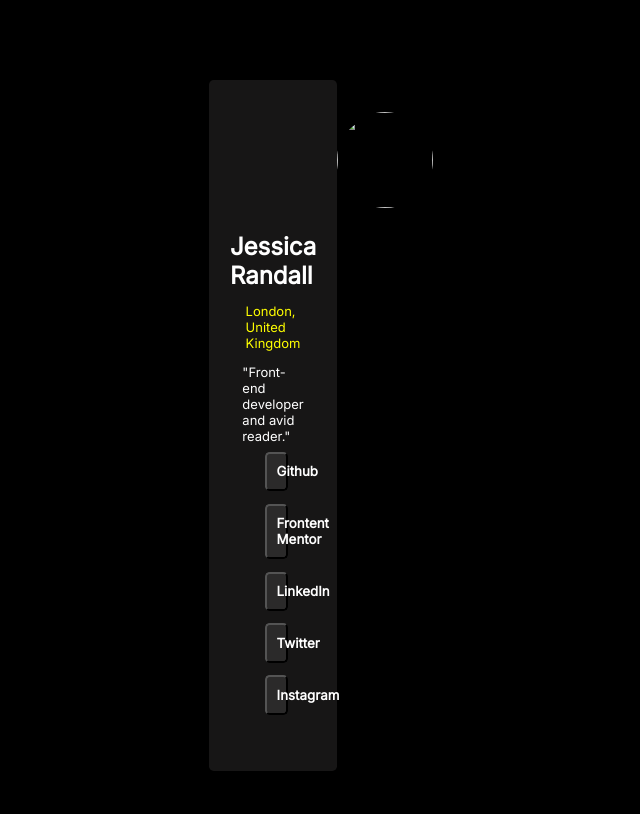
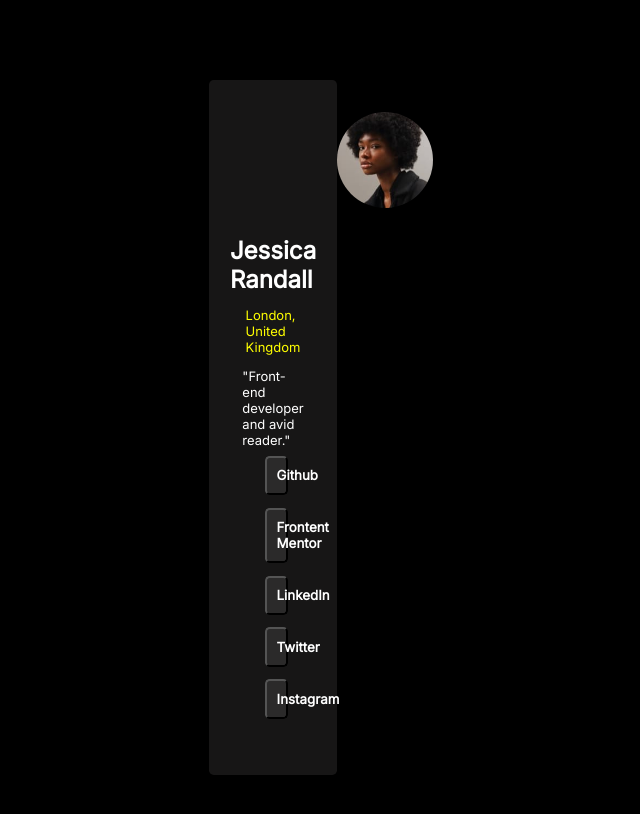
Before and after one commit to OmYadav3/Social-links-profile, a plain HTML site: page index.html in a window 1280 px wide. Shown: the whole page, without its empty margins (367-1007 px from the left). Drawn offline with Linux system fonts and the light colour scheme.

Commit message:
update html file

```diff
--- a/index.html
+++ b/index.html
@@ -11,7 +11,7 @@
 </head>
 <body>
   <div class="main-container">
-    <div class="img"><img src="./assets/images/avatar-jessica.jpeg" alt=""></div>
+    <div class="img"><img src="./images/avatar-jessica.jpeg" alt=""></div>
     <div class="user-name flexbox"><h2>Jessica Randall</h2></div>
     <div class="location flexbox">London, United Kingdom</div>
     <div class="bio flexbox">"Front-end developer and avid reader."</div>
```
